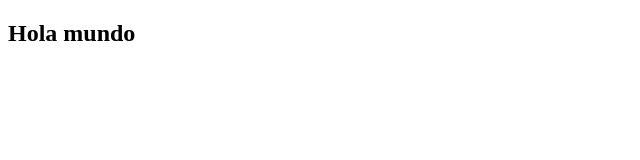
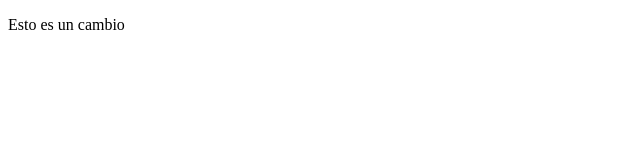
Before and after one commit to CesarKass/proyectoGIT, a plain HTML site: page index.html in a window 1280 px wide. Shown: the whole page, without its empty margins (0-640 px from the left). Drawn offline with Linux system fonts and the light colour scheme.

Commit message:
Se edito el texto del html

```diff
--- a/index.html
+++ b/index.html
@@ -7,6 +7,6 @@
     <title>Inicio</title>
 </head>
 <body>
-    <h2>Hola mundo</h2>
+    <p>Esto es un cambio</p>
 </body>
 </html>
```
